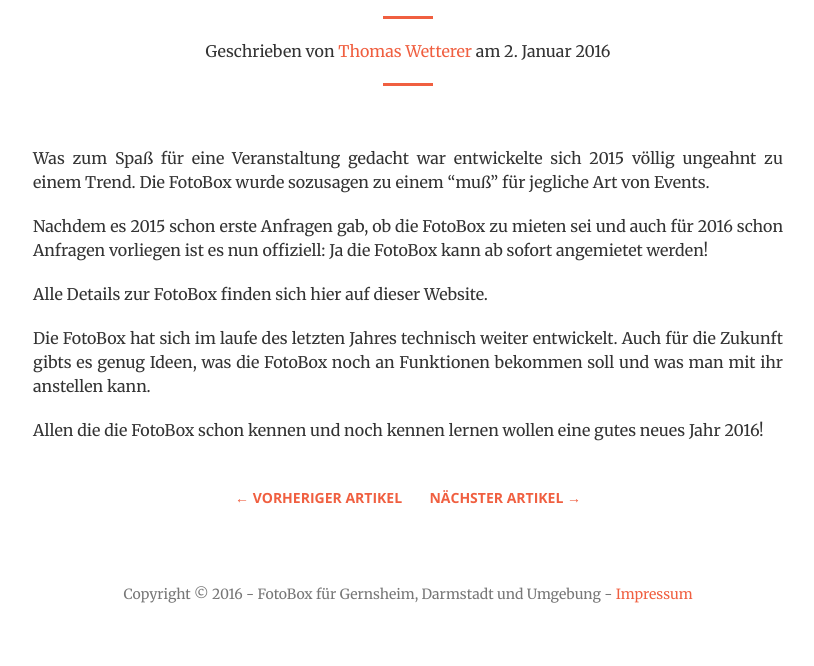
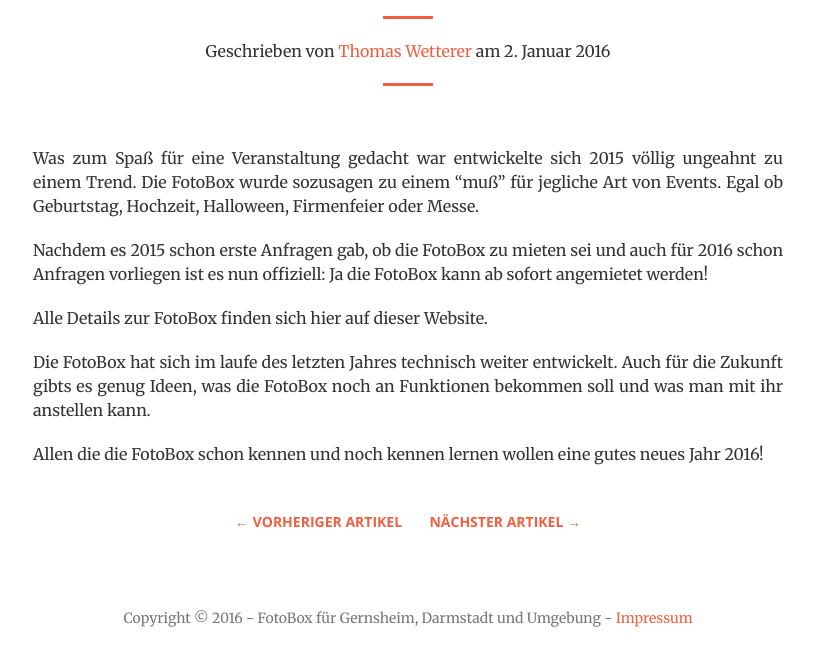
Before and after one commit to wetty/fotoboxo, a Jekyll site: the page built from _posts/2016-01-02-die-fotobox-macht-ernst.md, in a window 1280 px wide and 938 px high, cut to the strip 244-910 px from the top of the window. Shown: the whole strip, without its empty margins (232-1046 px from the left). Built offline with Jekyll 4.4.1, drawn with Linux system fonts in a browser that asks for light colours.

Commit message:
Hochzeit etc

```diff
--- a/_posts/2016-01-02-die-fotobox-macht-ernst.md
+++ b/_posts/2016-01-02-die-fotobox-macht-ernst.md
@@ -4,7 +4,7 @@ title:  "Die FotoBox macht ernst!"
 subtitle: "Ab sofort ist die FotoBox offiziell mietbar"
 date:   2016-01-02 13:12:56 +0100
 ---
-Was zum Spaß für eine Veranstaltung gedacht war entwickelte sich 2015 völlig ungeahnt zu einem Trend. Die FotoBox wurde sozusagen zu einem "muß" für jegliche Art von Events.
+Was zum Spaß für eine Veranstaltung gedacht war entwickelte sich 2015 völlig ungeahnt zu einem Trend. Die FotoBox wurde sozusagen zu einem "muß" für jegliche Art von Events. Egal ob Geburtstag, Hochzeit, Halloween, Firmenfeier oder Messe.
 
 Nachdem es 2015 schon erste Anfragen gab, ob die FotoBox zu mieten sei und auch für 2016 schon Anfragen vorliegen ist es nun offiziell: Ja die FotoBox kann ab sofort angemietet werden!
 
```
